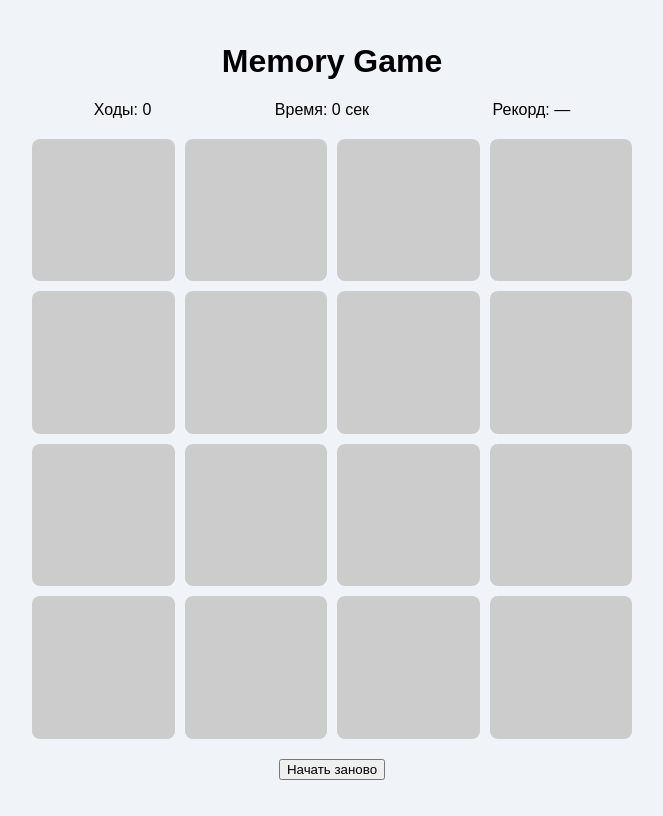
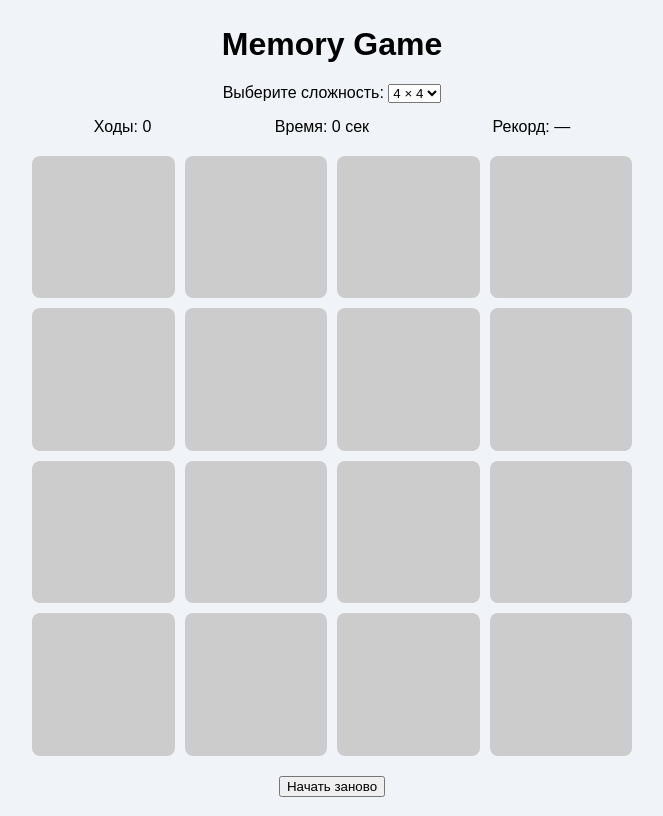
Before and after one commit to Ars2805/memory-game, a plain HTML site: page index.html in a window 1280 px wide. Shown: the whole page, without its empty margins (308-971 px from the left). Drawn offline with Linux system fonts and the light colour scheme.

Commit message:
добавлена сложность

```diff
--- a/index.html
+++ b/index.html
@@ -9,6 +9,15 @@
 <body>
   <div class="game-container">
     <h1>Memory Game</h1>
+    <div class="difficulty">
+      <label for="difficulty-select">Выберите сложность:</label>
+      <select id="difficulty-select">
+        <option value="2">2 × 2</option>
+        <option value="4" selected>4 × 4</option>
+        <option value="6">6 × 6</option>
+        <option value="8">8 × 8</option>
+      </select>
+    </div>
     <div class="stats">
       <span>Ходы: <span id="moves">0</span></span>
       <span>Время: <span id="timer">0</span> сек</span>
--- a/script.js
+++ b/script.js
@@ -6,18 +6,25 @@ const message = document.getElementById('message');
 const finalTime = document.getElementById('finalTime');
 const finalMoves = document.getElementById('finalMoves');
 const restartBtn = document.getElementById('restart');
+const difficultySelect = document.getElementById('difficulty-select');
 
-let icons = ['🍎','🍌','🍒','🍇','🍍','🍓','🥝','🍉'];
-let cards = [];
+let allIcons = [
+    '🍎','🍌','🍒','🍇','🍍','🍓','🥝','🍉',
+    '🍋','🥥','🍑','🍐','🍊','🥭','🍈','🍏',
+    '🍅','🥕','🌽','🥑','🍄','🌶','🥒','🥬',
+    '🍆','🥔','🥜','🍞','🧀','🍗','🍖','🍔'];
+
+let icons = [];
 let flipped = [];
 let matched = 0;
 let moves = 0;
 let timer;
 let seconds = 0;
 let lockBoard = false;
+let gridSize = 4; // по умолчанию 4x4
 
 function shuffle(array) {
-  return array.concat(array).sort(() => 0.5 - Math.random());
+  return array.sort(() => 0.5 - Math.random());
 }
 
 function startTimer() {
@@ -69,7 +76,7 @@ function checkMatch() {
   const [first, second] = flipped;
 
   if (first.icon === second.icon) {
-    matched += 1;
+    matched++;
     flipped = [];
     if (matched === icons.length) endGame();
   } else {
@@ -89,16 +96,18 @@ function endGame() {
   finalTime.textContent = seconds;
   finalMoves.textContent = moves;
 
-  const best = JSON.parse(localStorage.getItem('bestScore'));
+  const bestKey = `bestScore_${gridSize}`;
+  const best = JSON.parse(localStorage.getItem(bestKey));
   if (!best || seconds < best.time || (seconds === best.time && moves < best.moves)) {
-    localStorage.setItem('bestScore', JSON.stringify({ time: seconds, moves }));
+    localStorage.setItem(bestKey, JSON.stringify({ time: seconds, moves }));
   }
 
   updateBest();
 }
 
 function updateBest() {
-  const best = JSON.parse(localStorage.getItem('bestScore'));
+  const bestKey = `bestScore_${gridSize}`;
+  const best = JSON.parse(localStorage.getItem(bestKey));
   bestElement.textContent = best ? `${best.time} сек / ${best.moves} ходов` : '—';
 }
 
@@ -107,15 +116,31 @@ function startGame() {
   grid.innerHTML = '';
   resetStats();
   stopTimer();
-  updateBest();
 
-  const shuffled = shuffle(icons);
-  shuffled.forEach(icon => {
+  gridSize = parseInt(difficultySelect.value);
+
+  grid.style.gridTemplateColumns = `repeat(${gridSize}, 1fr)`;
+
+  const totalCards = gridSize * gridSize;
+  if (totalCards % 2 !== 0) {
+    alert("Выбранный размер должен быть чётным числом");
+    return;
+  }
+  const pairsCount = totalCards / 2;
+
+  icons = shuffle(allIcons).slice(0, pairsCount);
+
+  const cardIcons = shuffle([...icons, ...icons]);
+
+  cardIcons.forEach(icon => {
     const card = createCard(icon);
     grid.appendChild(card);
   });
+
+  updateBest();
 }
 
+difficultySelect.addEventListener('change', startGame);
 restartBtn.addEventListener('click', startGame);
 
 startGame();
--- a/styles.css
+++ b/styles.css
@@ -5,6 +5,11 @@ body {
   justify-content: center;
   align-items: center;
   height: 100vh;
+}
+
+.difficulty {
+  margin-bottom: 15px;
+  font-size: 1rem;
 }
 
 .game-container {
@@ -15,7 +20,6 @@ body {
 
 .grid {
   display: grid;
-  grid-template-columns: repeat(4, 1fr);
   gap: 10px;
   margin: 20px 0;
 }
```
